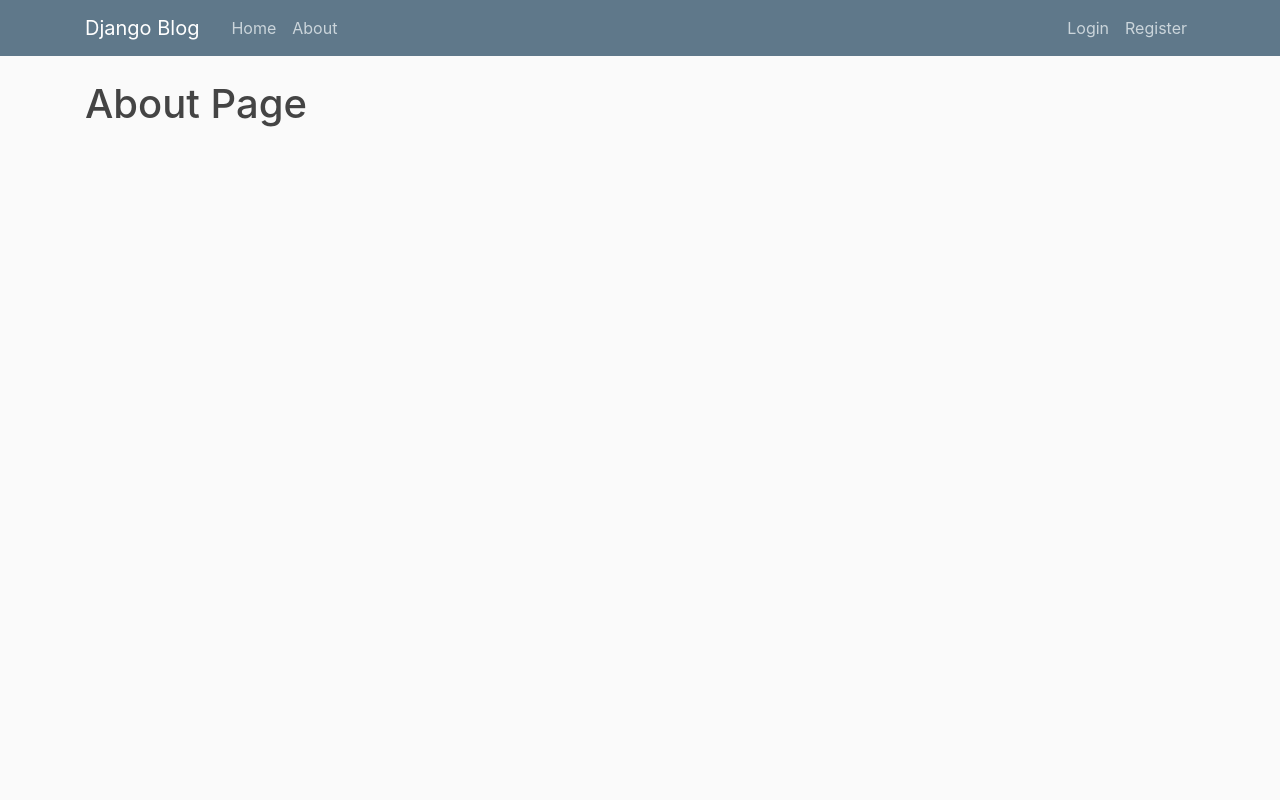
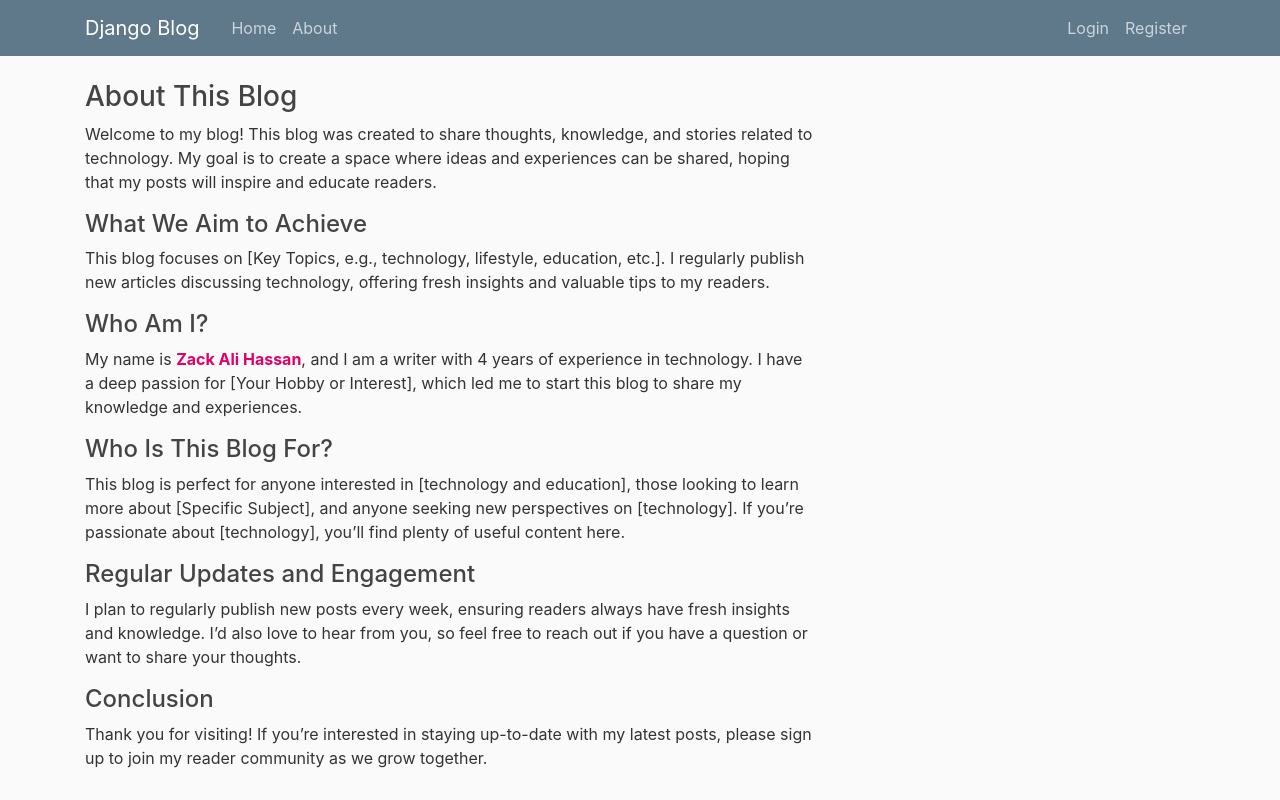
Before and after one commit to Zack-Ali-Hassan/blog-post-using-django, a Django app: page /about/ in a window 1280 px wide. Run offline with Django 5.2, Linux system fonts and the light colour scheme; some libraries are stand-ins or nearby versions.

Commit message:
6 commit Aug 23, 2024

```diff
--- a/blog/templates/blog/about.html
+++ b/blog/templates/blog/about.html
@@ -1,4 +1,46 @@
 {% extends "blog/base.html" %} {% block content %}
-<h1>About Page</h1>
+<h3>About This Blog</h3>
+<p>
+  Welcome to my blog! This blog was created to share thoughts, knowledge, and
+  stories related to technology. My goal is to create a space where ideas and
+  experiences can be shared, hoping that my posts will inspire and educate
+  readers.
+</p>
+
+<h4>What We Aim to Achieve</h4>
+<p>
+  This blog focuses on [Key Topics, e.g., technology, lifestyle, education,
+  etc.]. I regularly publish new articles discussing technology,
+  offering fresh insights and valuable tips to my readers.
+</p>
+
+<h4>Who Am I?</h4>
+<p>
+  My name is <span class="" style="font-weight: bold; color: rgb(224, 0, 104);">Zack Ali Hassan</span>, and I am a writer with 4 years of
+  experience in technology. I have a deep passion for [Your Hobby or
+  Interest], which led me to start this blog to share my knowledge and
+  experiences.
+</p>
+
+<h4>Who Is This Blog For?</h4>
+<p>
+  This blog is perfect for anyone interested in [technology and  education], those looking to
+  learn more about [Specific Subject], and anyone seeking new perspectives on
+  [technology]. If you’re passionate about [technology], you’ll find plenty of useful
+  content here.
+</p>
+
+<h4>Regular Updates and Engagement</h4>
+<p>
+  I plan to regularly publish new posts every week, ensuring readers always have
+  fresh insights and knowledge. I’d also love to hear from you, so feel free to
+  reach out if you have a question or want to share your thoughts.
+</p>
+
+<h4>Conclusion</h4>
+<p>
+  Thank you for visiting! If you’re interested in staying up-to-date with my
+  latest posts, please sign up to join my reader community as we grow together.
+</p>
 
 {% endblock content %}
```
Also changed, not shown: db.sqlite3.
